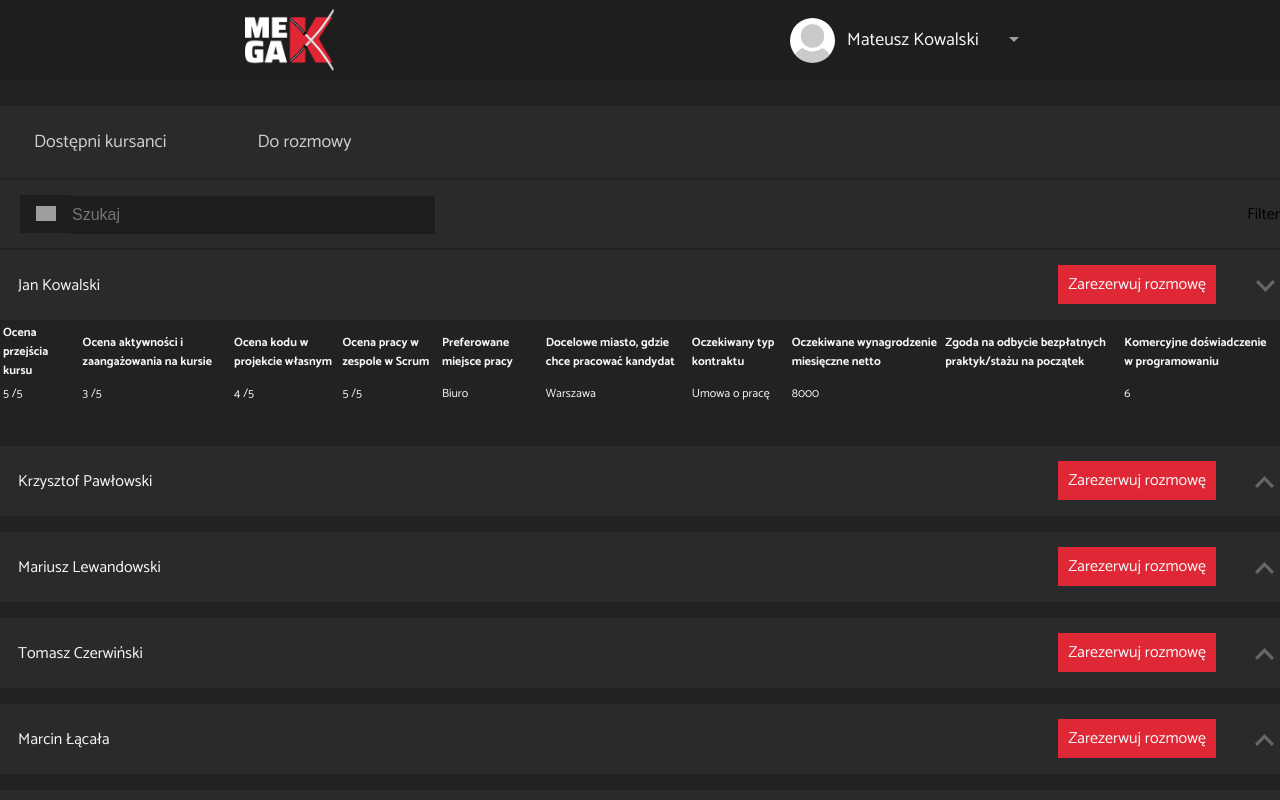
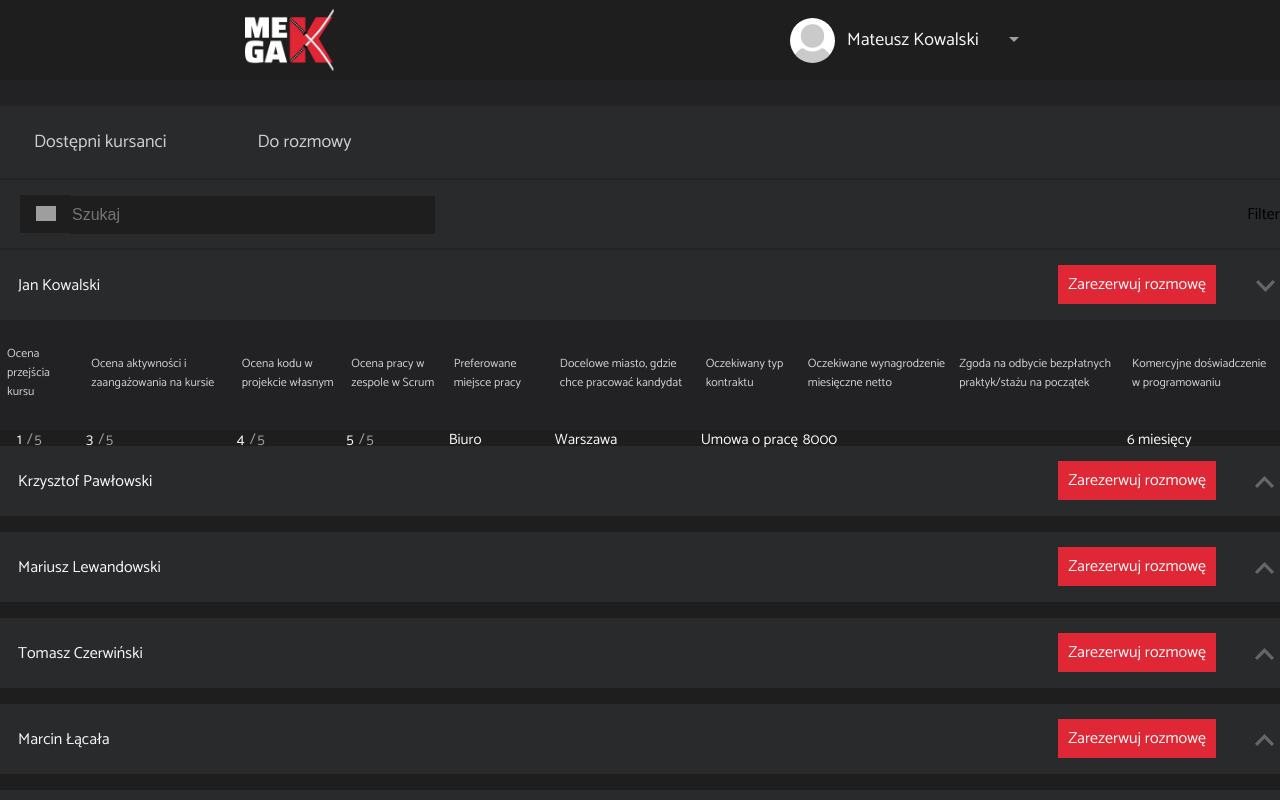
Before and after one commit to tomczer2t/head_hunter_front, a React (Create React App) app: page /hr/students in a window 1280 px wide. Both pictures are taken after a click on the picture 1265 px from the left and 286 px from the top of the page. Shown: the top 800 px of the page. Built offline with nearby package versions, Linux system fonts and the light colour scheme; grey boxes are pictures that could not be loaded.

Commit message:
HrAllStudents FE view css end

```diff
--- a/src/components/HrAllStudents/HrAllStudents.tsx
+++ b/src/components/HrAllStudents/HrAllStudents.tsx
@@ -16,14 +16,14 @@ export interface Dummy {
   expectedContractType: string;
   expectedSalary: number;
   canTakeApprenticeship: boolean;
-  monthsOfCommercialExp: number;
+  monthsOfCommercialExp: string;
 }
 
 export const HrAllStudents = () => {
   const dummyListOfStudentsForBooking: Dummy[] = [
     {
       fullName: 'Jan Kowalski',
-      courseDegree: 5,
+      courseDegree: 1,
       courseEngagement: 3,
       projectDegree: 4,
       teamProjectDegree: 5,
@@ -32,11 +32,11 @@ export const HrAllStudents = () => {
       expectedContractType: 'Umowa o pracę',
       expectedSalary: 8000,
       canTakeApprenticeship: true,
-      monthsOfCommercialExp: 6,
+      monthsOfCommercialExp: '6 miesięcy',
     },
     {
       fullName: 'Krzysztof Pawłowski',
-      courseDegree: 5,
+      courseDegree: 2,
       courseEngagement: 3,
       projectDegree: 4,
       teamProjectDegree: 5,
@@ -45,11 +45,11 @@ export const HrAllStudents = () => {
       expectedContractType: 'Umowa o pracę',
       expectedSalary: 8000,
       canTakeApprenticeship: true,
-      monthsOfCommercialExp: 6,
+      monthsOfCommercialExp: '6 miesięcy',
     },
     {
       fullName: 'Mariusz Lewandowski',
-      courseDegree: 5,
+      courseDegree: 3,
       courseEngagement: 3,
       projectDegree: 4,
       teamProjectDegree: 5,
@@ -58,11 +58,11 @@ export const HrAllStudents = () => {
       expectedContractType: 'Umowa o pracę',
       expectedSalary: 8000,
       canTakeApprenticeship: true,
-      monthsOfCommercialExp: 6,
+      monthsOfCommercialExp: '6 miesięcy',
     },
     {
       fullName: 'Tomasz Czerwiński',
-      courseDegree: 5,
+      courseDegree: 4,
       courseEngagement: 3,
       projectDegree: 4,
       teamProjectDegree: 5,
@@ -71,12 +71,12 @@ export const HrAllStudents = () => {
       expectedContractType: 'Umowa o pracę',
       expectedSalary: 8000,
       canTakeApprenticeship: true,
-      monthsOfCommercialExp: 6,
+      monthsOfCommercialExp: '6 miesięcy',
     },
     {
       fullName: 'Marcin Łącała',
       courseDegree: 5,
-      courseEngagement: 3,
+      courseEngagement: 1,
       projectDegree: 4,
       teamProjectDegree: 5,
       expectedTypeWork: 'Biuro',
@@ -84,12 +84,12 @@ export const HrAllStudents = () => {
       expectedContractType: 'Umowa o pracę',
       expectedSalary: 8000,
       canTakeApprenticeship: true,
-      monthsOfCommercialExp: 6,
+      monthsOfCommercialExp: '6 miesięcy',
     },
     {
       fullName: 'Jan Błaszczyk',
       courseDegree: 5,
-      courseEngagement: 3,
+      courseEngagement: 2,
       projectDegree: 4,
       teamProjectDegree: 5,
       expectedTypeWork: 'Biuro',
@@ -97,7 +97,7 @@ export const HrAllStudents = () => {
       expectedContractType: 'Umowa o pracę',
       expectedSalary: 8000,
       canTakeApprenticeship: true,
-      monthsOfCommercialExp: 6,
+      monthsOfCommercialExp: '6 miesięcy',
     },
     {
       fullName: 'Adrian Majcher',
@@ -110,7 +110,7 @@ export const HrAllStudents = () => {
       expectedContractType: 'Umowa o pracę',
       expectedSalary: 8000,
       canTakeApprenticeship: true,
-      monthsOfCommercialExp: 6,
+      monthsOfCommercialExp: '6 miesięcy',
     },
   ];
   return (
--- a/src/components/ListStudentsForBooking/ListStudentsForBooking.css
+++ b/src/components/ListStudentsForBooking/ListStudentsForBooking.css
@@ -1,6 +1,5 @@
 .list-students-for-booking__wrapper {
     background-color: var(--user-module-table-color);
-    /*background-color: red;*/
     max-width: 1430px;
     padding-bottom: 20px;
     margin: 0 auto;
@@ -8,7 +7,7 @@
 }
 
 .list-students-for-booking {
-    background-color: var(--user-module-background-color);
+    background-color: var(--user-module-top-bar-color);
     max-width: 1390px;
     list-style: none;
     margin: 0 auto;
--- a/src/components/ListStudentsForBooking/SingleStudent/SingleStudent.css
+++ b/src/components/ListStudentsForBooking/SingleStudent/SingleStudent.css
@@ -43,6 +43,13 @@
     font-family: 'Catamaran', sans-serif;
     padding: 0;
     cursor: pointer;
+    transition: 0.4s;
+}
+
+.single-student__btn:hover {
+    background-color: #901923;
+    border-radius: 5%;
+    color: #fcfcfc;
 }
 
 .single-student__img {
@@ -52,6 +59,13 @@
     top: 12px;
     margin-left: 34px;
     transition: 0.3s;
+    cursor: pointer;
+    transition: 0.4s;
+    border-radius: 30%;
+}
+
+.single-student__img:hover {
+    background-color: var(--user-module-filter-icon-color);
 }
 
 .single-student__img__more-info {
--- a/src/components/ListStudentsForBooking/SingleStudent/SingleStudentDetails/SingleStudentDetails.css
+++ b/src/components/ListStudentsForBooking/SingleStudent/SingleStudentDetails/SingleStudentDetails.css
@@ -1,8 +1,53 @@
 .single-student-details {
-    font-size: 12px;
+    font-weight: normal;
     display: none;
+    color: var(--user-module-text-secondary-color);
 }
 
 .single-student-details--active {
     display: block;
 }
+
+.single-student-details {
+    height: 110px;
+
+}
+
+.single-student-details tr {
+
+}
+
+.single-student-details tbody, .single-student-details thead {
+    margin-left: 15px;
+}
+
+.single-student-details tr th {
+    font-size: 12px;
+    font-weight: lighter;
+    letter-spacing: 0;
+    font-family: 'Catamaran', sans-serif;
+    height: 34px;
+    padding-top: 17px;
+    border: 5px solid var(--user-module-background-color);
+}
+
+.single-student-details tr th:first-child {
+    padding-left: 0px;
+}
+
+.single-student-details tr td {
+    font-size: 15px;
+    height: 25px;
+    padding-top: 18px;
+    color: var(--user-module-text-color);
+}
+
+.single-student-details tr td:first-child {
+    padding-left: 15px;
+}
+
+.single-student-details__number {
+    color: var(--user-module-degree-second-color);
+    height: 50px;
+    letter-spacing: 1.5px;
+}
--- a/src/components/ListStudentsForBooking/SingleStudent/SingleStudentDetails/SingleStudentDetails.tsx
+++ b/src/components/ListStudentsForBooking/SingleStudent/SingleStudentDetails/SingleStudentDetails.tsx
@@ -1,6 +1,6 @@
 import React from 'react';
+import { Dummy } from '../../../HrAllStudents/HrAllStudents';
 import './SingleStudentDetails.css';
-import { Dummy } from '../../../HrAllStudents/HrAllStudents';
 
 interface DummyIsActive extends Dummy {
   isActive: boolean;
@@ -45,10 +45,22 @@ export const SingleStudentDetails = (props: DummyIsActive) => {
         </thead>
         <tbody>
           <tr>
-            <td>{courseDegree} /5</td>
-            <td>{courseEngagement} /5</td>
-            <td>{projectDegree} /5</td>
-            <td>{teamProjectDegree} /5</td>
+            <td>
+              {courseDegree}
+              <span className="single-student-details__number"> /5</span>
+            </td>
+            <td>
+              {courseEngagement}
+              <span className="single-student-details__number"> /5</span>
+            </td>
+            <td>
+              {projectDegree}
+              <span className="single-student-details__number"> /5</span>
+            </td>
+            <td>
+              {teamProjectDegree}
+              <span className="single-student-details__number"> /5</span>
+            </td>
             <td>{expectedTypeWork}</td>
             <td>{targetWorkCity}</td>
             <td>{expectedContractType}</td>
--- a/src/components/MenuAvailableTalk/MenuAvailableTalk.css
+++ b/src/components/MenuAvailableTalk/MenuAvailableTalk.css
@@ -17,6 +17,11 @@
     padding: 23px 57px 23px 34px;
 }
 
+.menu-available-talk__link:hover {
+    background-color: #2c2f2f;
+    color: white;
+}
+
 .menu-available-talk__selected {
     color: var(--user-module-text-color);
     border-bottom: 1px solid red;
```
